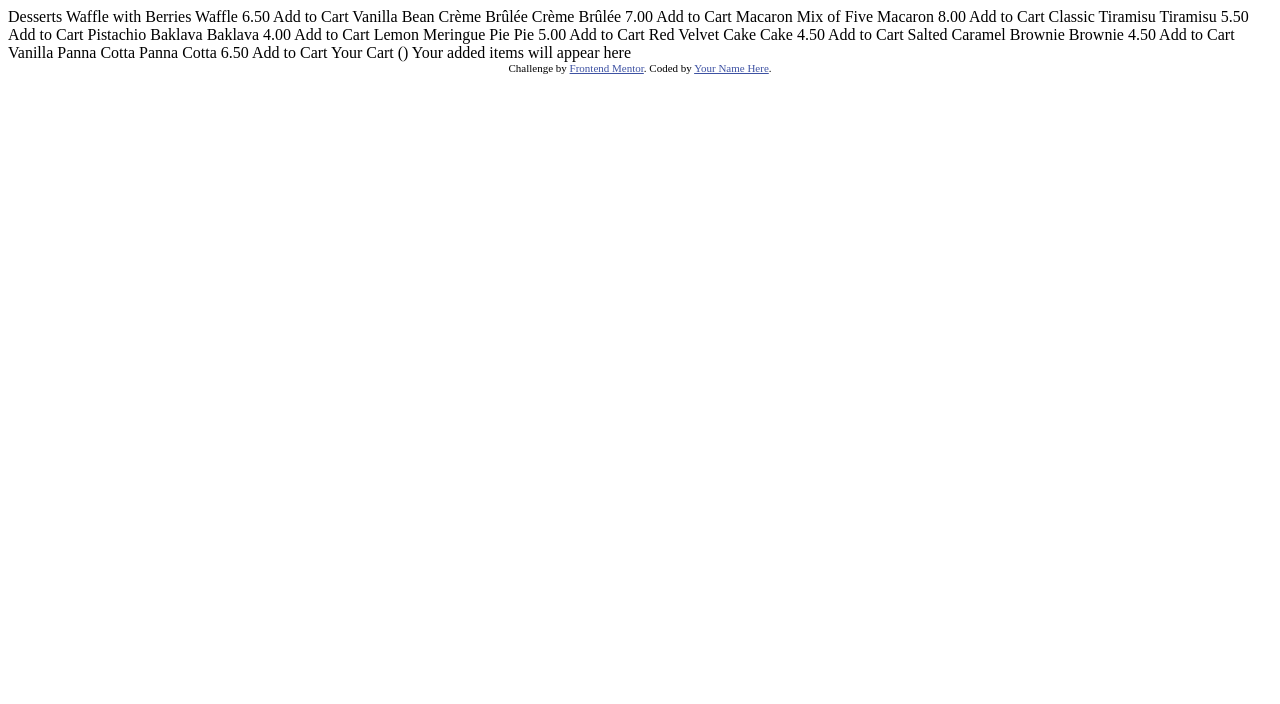
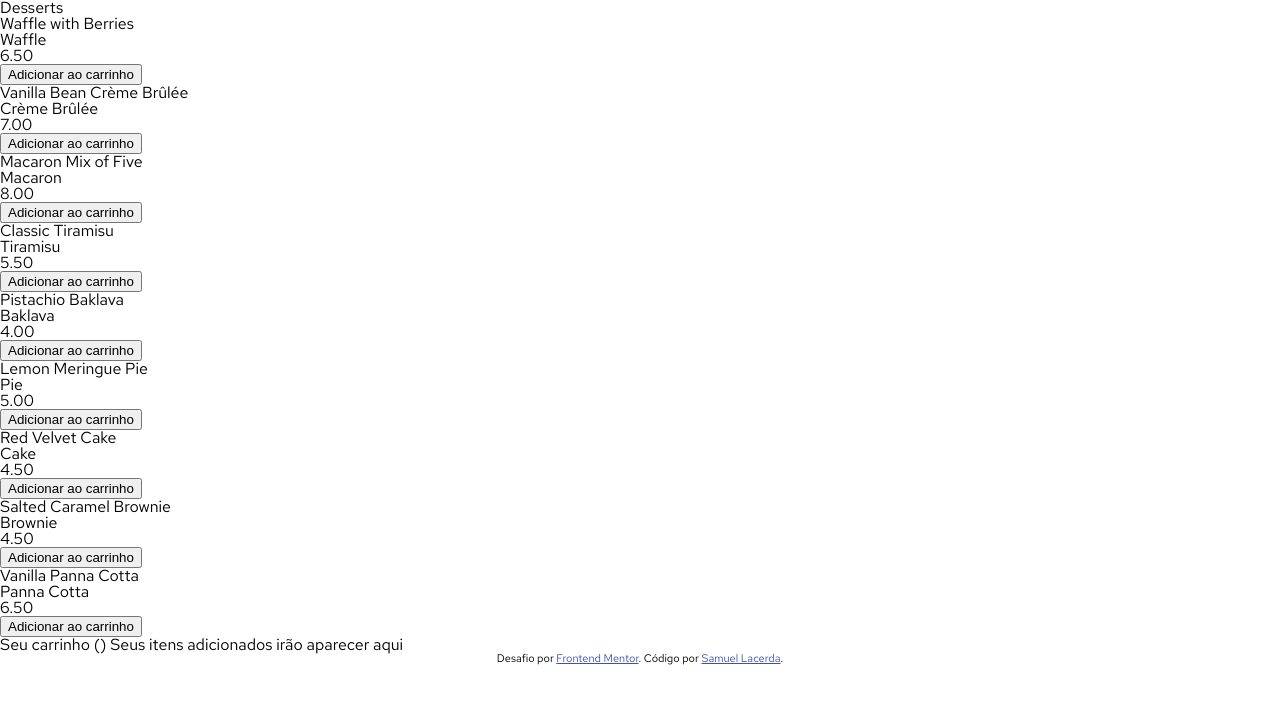
Before and after one commit to Samuel-Lacerda/front-end_challegens, a plain HTML site: page product-list-with-cart-main/index.html in a window 1280 px wide. Drawn offline with Linux system fonts and the light colour scheme.

Commit message:
Fiz a base do html e css

```diff
--- /dev/null
+++ b/product-list-with-cart-main/assets/styles/reset.css
@@ -0,0 +1,48 @@
+/* http://meyerweb.com/eric/tools/css/reset/
+   v2.0 | 20110126
+   License: none (public domain)
+*/
+
+html, body, div, span, applet, object, iframe,
+h1, h2, h3, h4, h5, h6, p, blockquote, pre,
+a, abbr, acronym, address, big, cite, code,
+del, dfn, em, img, ins, kbd, q, s, samp,
+small, strike, strong, sub, sup, tt, var,
+b, u, i, center,
+dl, dt, dd, ol, ul, li,
+fieldset, form, label, legend,
+table, caption, tbody, tfoot, thead, tr, th, td,
+article, aside, canvas, details, embed,
+figure, figcaption, footer, header, hgroup,
+menu, nav, output, ruby, section, summary,
+time, mark, audio, video {
+	margin: 0;
+	padding: 0;
+	border: 0;
+	font-size: 100%;
+	font: inherit;
+	vertical-align: baseline;
+}
+/* HTML5 display-role reset for older browsers */
+article, aside, details, figcaption, figure,
+footer, header, hgroup, menu, nav, section {
+	display: block;
+}
+body {
+	line-height: 1;
+}
+ol, ul {
+	list-style: none;
+}
+blockquote, q {
+	quotes: none;
+}
+blockquote:before, blockquote:after,
+q:before, q:after {
+	content: '';
+	content: none;
+}
+table {
+	border-collapse: collapse;
+	border-spacing: 0;
+}
--- /dev/null
+++ b/product-list-with-cart-main/assets/styles/style.css
@@ -0,0 +1,7 @@
+@charset "UTF-8";
+@import url('https://fonts.googleapis.com/css2?family=Red+Hat+Text:ital,wght@0,300..700;1,300..700&display=swap');
+
+.attribution { font-size: 11px; text-align: center; }
+.attribution a { color: hsl(228, 45%, 44%); }
+
+body{font-family: "Red Hat Text", sans-serif;}
--- a/product-list-with-cart-main/index.html
+++ b/product-list-with-cart-main/index.html
@@ -1,5 +1,5 @@
 <!DOCTYPE html>
-<html lang="en">
+<html lang="pt-br">
 <head>
   <meta charset="UTF-8">
   <meta name="viewport" content="width=device-width, initial-scale=1.0"> <!-- displays site properly based on user's device -->
@@ -7,68 +7,87 @@
   <link rel="icon" type="image/png" sizes="32x32" href="./assets/images/favicon-32x32.png">
 
   <title>Frontend Mentor | Product list with cart</title>
-
-  <!-- Feel free to remove these styles or customise in your own stylesheet 👍 -->
-  <style>
-    .attribution { font-size: 11px; text-align: center; }
-    .attribution a { color: hsl(228, 45%, 44%); }
-  </style>
+  <link rel="stylesheet" href="assets/styles/reset.css">
+  <link rel="stylesheet" href="assets/styles/style.css">
 </head>
 <body>
 
-  Desserts
+  <h1>Desserts</h1>
 
-  Waffle with Berries
-  Waffle
-  6.50
-  Add to Cart
+  <ul class="menu">
 
-  Vanilla Bean Crème Brûlée
-  Crème Brûlée
-  7.00
-  Add to Cart
+    <li class="menu__item">
+      <h1>Waffle with Berries</h1>
+      <h2>Waffle</h2>
+      <p>6.50</p>
+      <button class="button__add-cart">Adicionar ao carrinho</button>
+    </li>
 
-  Macaron Mix of Five
-  Macaron
-  8.00
-  Add to Cart
+    <li class="menu__item">
+      <h1>Vanilla Bean Crème Brûlée</h1>
+      <h2>Crème Brûlée</h2>
+      <p>7.00</p>
+      <button class="button__add-cart">Adicionar ao carrinho</button>
+    </li>
 
-  Classic Tiramisu
-  Tiramisu
-  5.50
-  Add to Cart
+    <li class="menu__item">
+      <h2>Macaron Mix of Five</h2>
+      <h2>Macaron</h2>
+      <p>8.00</p>
+      <button class="button__add-cart">Adicionar ao carrinho</button>
+    </li>
 
-  Pistachio Baklava
-  Baklava
-  4.00
-  Add to Cart
+    <li class="menu__item">
+      <h1>Classic Tiramisu</h1>
+      <h2>Tiramisu</h2>
+      <p>5.50</p>
+      <button class="button__add-cart">Adicionar ao carrinho</button>
+    </li>
 
-  Lemon Meringue Pie
-  Pie
-  5.00
-  Add to Cart
+    <li class="menu__item">
+      <h1>Pistachio Baklava</h1>
+      <h2>Baklava</h2>
+      <p>4.00</p>
+      <button class="button__add-cart">Adicionar ao carrinho</button>
+    </li>
 
-  Red Velvet Cake
-  Cake
-  4.50
-  Add to Cart
+    <li class="menu__item">
+      <h1>Lemon Meringue Pie</h1>
+      <h2>Pie</h2>
+      <p>5.00</p>
+      <button class="button__add-cart">Adicionar ao carrinho</button>
+    </li>
 
-  Salted Caramel Brownie
-  Brownie
-  4.50
-  Add to Cart
+    <li class="menu__item">
+      <h1>Red Velvet Cake</h1>
+      <h2>Cake</h2>
+      <p>4.50</p>
+      <button class="button__add-cart">Adicionar ao carrinho</button>
+    </li>
 
-  Vanilla Panna Cotta
-  Panna Cotta
-  6.50
-  Add to Cart
+    <li class="menu__item">
+      <h1>Salted Caramel Brownie</h1>
+      <h2>Brownie</h2>
+      <p>4.50</p>
+      <button class="button__add-cart">Adicionar ao carrinho</button>
+    </li>
 
-  Your Cart (<!-- Quantity -->)
-  Your added items will appear here
+    <li class="menu__item">
+      <h1>Vanilla Panna Cotta</h1>
+      <h2>Panna Cotta</h2>
+      <p>6.50</p>
+      <button class="button__add-cart">Adicionar ao carrinho</button>
+    </li>
+  </ul>
+
+  <section>
+    Seu carrinho (<!-- Quantity -->)
+    Seus itens adicionados irão aparecer aqui
+  </section>
 
   <div class="attribution">
-    Challenge by <a href="https://www.frontendmentor.io?ref=challenge">Frontend Mentor</a>.
-    Coded by <a href="#">Your Name Here</a>.
+    Desafio por <a href="https://www.frontendmentor.io?ref=challenge">Frontend Mentor</a>.
+    Código por <a href="https://github.com/Samuel-Lacerda" target="_blank">Samuel Lacerda</a>.
   </div>
 </body>
 </html>
```
